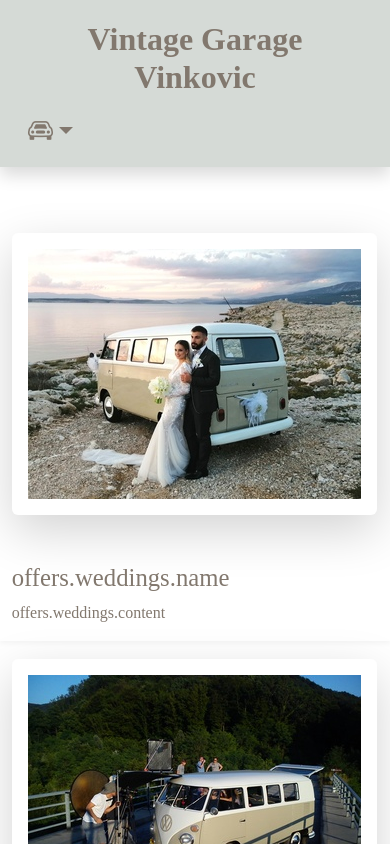
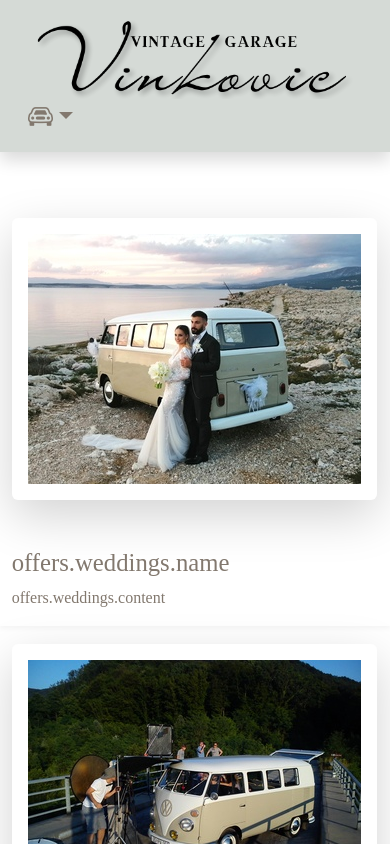
Before and after one commit to markobenjak/vintage-garage, a Vue app: page / in a window 390 px wide. Shown: the top 844 px of the page. Built offline with nearby package versions, Linux system fonts and the light colour scheme; some icons are missing.

Commit message:
new logo

```diff
--- a/src/App.vue
+++ b/src/App.vue
@@ -4,7 +4,8 @@
       <nav class="navbar navbar-expand-lg shadow p-3 mb-5">
         <div class="container">
           <div class="col align-self-center">
-            <h1 class="h1Name navText">Vintage Garage Vinkovic</h1>
+            <img src="/src/assets/images/logo.png" class="d-block img-fluid mx-auto"
+                    alt="...">
             <ul class="nav nav-pills">
               <li class="nav-item dropdown">
                 <a class="nav-link dropdown-toggle dropdownSize" data-bs-toggle="dropdown" href="#" role="button" aria-expanded="false">
@@ -621,11 +622,6 @@ export default {
 .btn{
   padding-left: 0 !important;
 }
-.h1Name{
-  font-weight: bold;
-  font-size: 45px;
-  text-align: center;
-}
 
 .dropdownSize{
   font-weight: 600;
@@ -664,12 +660,9 @@ p, .contact{
 @media only screen and (max-width: 750px) {
 
   .nav{
-    margin-top: 5%;
+    /* margin-top: 5%; */
   }
-  .h1Name{
-    font-weight: bold;
-    font-size: xx-large;
-  }
+
   .contact{
     font-size: medium;
   }
```
Also changed, not shown: src/assets/images/logo.png (added).
